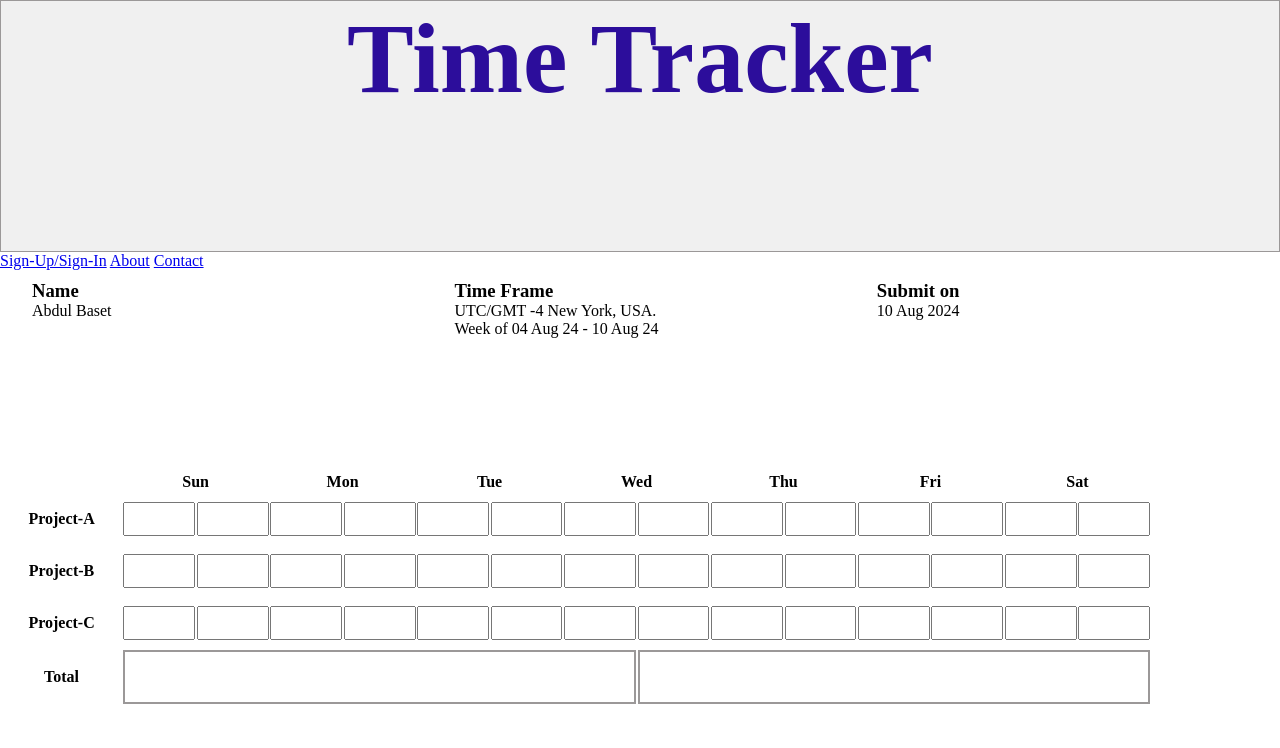
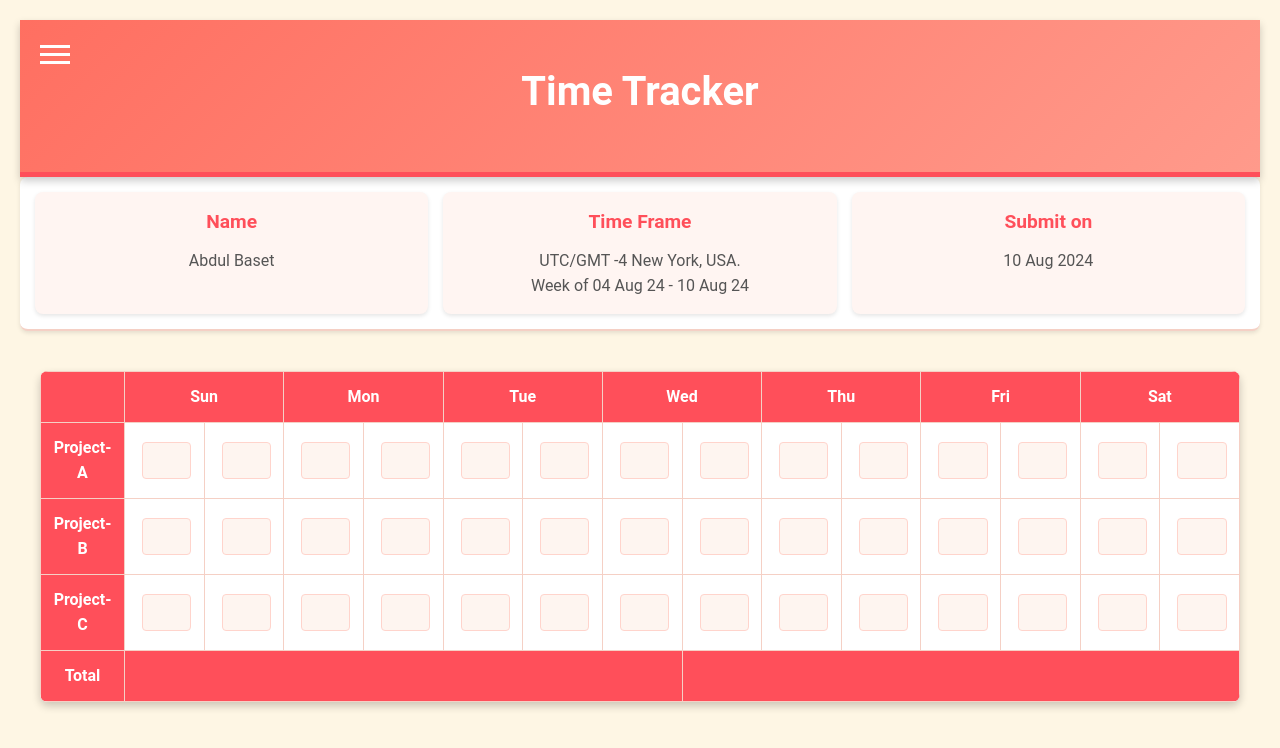
Before and after one commit to shaikhbaset2001/Time-and-Bill-Calculator, a plain HTML site: page index.html in a window 1280 px wide. Drawn offline with Linux system fonts and the light colour scheme; files that its build step writes are made by us from their sources; files whose address does not match are found by name.

Commit message:
Update style.css
Update Design, Color , Table style.

```diff
--- a/style.css
+++ b/style.css
@@ -1,64 +1,214 @@
-*   {
+        /* General Reset */
+        * {
             margin: 0;
+            padding: 0;
+            box-sizing: border-box;
+            font-family: 'Roboto', sans-serif;
         }
 
-/*Header*/
-.head-navbar  {
-    background-color: #f0f0f0;
-    text-align: center;
-    color: rgb(44, 13, 155);
-    border: 1px solid #9b9898;
-    height: 250px;
-    font-size: 50px;
+        body {
+            background-color: #fef6e4;
+            color: #333;
+            line-height: 1.6;
+            padding: 20px;
         }
 
-.navbar  {
-    display: flex;
-    flex-wrap: wrap;
-    justify-content: center;
-    height: 200px;
+        /* Header */
+        .head-navbar {
+            position: relative;
+            background: linear-gradient(135deg, #ff6f61, #ff9a8b);
+            color: #ffffff;
+            text-align: center;
+            padding: 40px 20px;
+            border-bottom: 5px solid #ff4f5a;
+            box-shadow: 0 4px 8px rgba(0, 0, 0, 0.2);
         }
 
-.name, .timeframe, .submit-on   {
-    height: 180px;
-    width: 30%;
-    margin-top: 10px;
-    margin-left: 2%;
-    margin-right: 1%;
+        .head-navbar h1 {
+            font-size: 2.5rem;
+            margin-bottom: 0.5rem;
         }
 
-/* Table */
-
-table   {
-    display: table;
-    width: 90%;
+        /* Hamburger Menu */
+        .hamburger {
+            position: absolute;
+            top: 20px;
+            left: 20px;
+            cursor: pointer;
+            z-index: 1000;
+            transition: transform 0.3s ease;
         }
 
-th  {
-    width: 10%;
-    text-align: center;
-}
-td  {
-    width: 6%;
-    height: 50px;
-    text-align: center;
-    padding: 0px;
-    margin: 0px;
+        .hamburger div {
+            width: 30px;
+            height: 3px;
+            background-color: #ffffff;
+            margin: 5px 0;
+            transition: all 0.3s ease;
         }
 
-input[type="number"]  {
-    width: 95%;
-    padding: 0px;
-    margin: 0px;
-    height: 30px;
+        .hamburger.open div:nth-child(1) {
+            transform: rotate(45deg) translate(5px, 5px);
+        }
+
+        .hamburger.open div:nth-child(2) {
+            opacity: 0;
+        }
+
+        .hamburger.open div:nth-child(3) {
+            transform: rotate(-45deg) translate(5px, -5px);
+        }
+
+        .menu {
+            display: none;
+            position: absolute;
+            top: 80px;
+            left: 20px;
+            background-color: #ffffff;
+            padding: 10px 20px;
+            border-radius: 8px;
+            box-shadow: 0 2px 4px rgba(0, 0, 0, 0.1);
+            z-index: 1000;
+            opacity: 0;
+            transition: opacity 0.3s ease, transform 0.3s ease;
+            transform: translateY(-20px);
+        }
+
+        .menu.show {
+            display: block;
+            opacity: 1;
+            transform: translateY(0);
+        }
+
+        .menu a {
+            display: block;
+            color: #ff4f5a;
+            text-decoration: none;
+            padding: 10px 0;
+            font-size: 1rem;
+            font-weight: bold;
+            transition: background-color 0.3s, color 0.3s;
+        }
+
+        .menu a:hover {
+            background-color: #ff4f5a;
+            color: #ffffff;
+            border-radius: 4px;
+        }
+
+        /* Navbar */
+        .navbar {
+            display: grid;
+            grid-template-columns: repeat(auto-fit, minmax(200px, 1fr));
+            gap: 15px;
+            background-color: #ffffff;
+            padding: 15px;
+            box-shadow: 0 2px 4px rgba(0, 0, 0, 0.1);
+            border-bottom: 2px solid #f5d0c5;
+            border-radius: 8px;
+        }
+
+        .navbar div {
+            padding: 15px;
             text-align: center;
+            background-color: #fff5f2;
+            border-radius: 8px;
+            box-shadow: 0 2px 4px rgba(0, 0, 0, 0.1);
+            transition: background-color 0.3s, box-shadow 0.3s;
         }
-.hours  {
-    text-align: end;
+
+        .navbar div:hover {
+            background-color: #fce7e3;
+            box-shadow: 0 4px 8px rgba(0, 0, 0, 0.2);
         }
-.minutes    {
-    text-align: start;
+
+        .navbar h3 {
+            color: #ff4f5a;
+            margin-bottom: 10px;
+            font-size: 1.2rem;
         }
-.total  {
-    border: 2px solid #9b9898 ;
+
+        .navbar p {
+            font-size: 1rem;
+            color: #555;
         }
+
+        /* Table Section */
+        .table {
+            display: flex;
+            justify-content: center;
+            margin: 40px 0;
+        }
+
+        table {
+            width: 100%;
+            max-width: 1200px;
+            background-color: #ffffff;
+            border-collapse: collapse;
+            box-shadow: 0 4px 8px rgba(0, 0, 0, 0.2);
+            border-radius: 8px;
+            overflow: hidden;
+        }
+
+        th, td {
+            padding: 12px;
+            text-align: center;
+            border: 1px solid #f5d0c5;
+        }
+
+        th {
+            background-color: #ff4f5a;
+            color: #ffffff;
+            font-weight: bold;
+        }
+
+        td {
+            background-color: #ffffff;
+            color: #333;
+            font-size: 1rem;
+        }
+
+        td input[type="number"] {
+            width: 90%;
+            padding: 8px;
+            margin: 5px;
+            border-radius: 4px;
+            border: 1px solid #ffd4cc;
+            font-size: 1rem;
+            color: #333;
+            background-color: #fef5f0;
+            transition: border-color 0.3s;
+        }
+
+        td input[type="number"]:focus {
+            border-color: #ff4f5a;
+            outline: none;
+        }
+
+        td.total {
+            background-color: #ff4f5a;
+            color: #ffffff;
+            font-weight: bold;
+        }
+
+        /* Responsive Design */
+        @media (max-width: 768px) {
+            .navbar {
+                grid-template-columns: 1fr;
+            }
+
+            th, td {
+                font-size: 0.9rem;
+                padding: 10px;
+            }
+        }
+
+        @media (max-width: 480px) {
+            .head-navbar h1 {
+                font-size: 2rem;
+            }
+
+            .navbar h3 {
+                font-size: 1rem;
+            }
+        }
```
Lines whose indentation alone changed are shown as unchanged.
